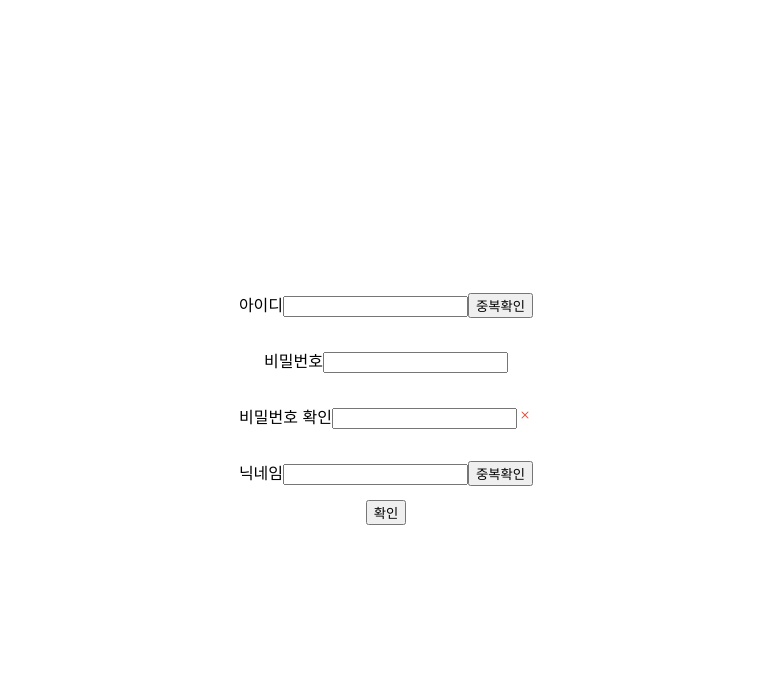
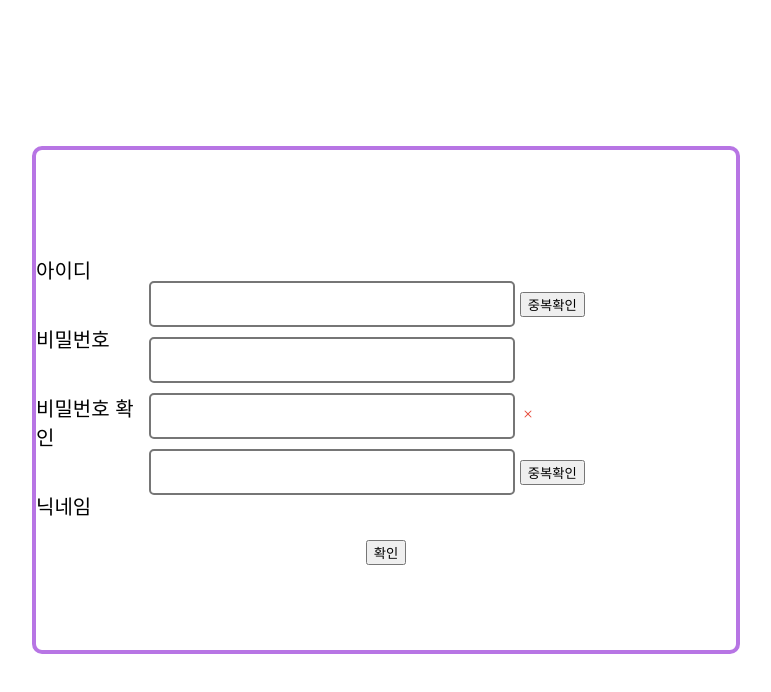
Before and after one commit to Alcoholic-project/Alcoholic-Front, a React (Create React App) app: page /join in a window 1280 px wide. Shown: the top 692 px of the page, without its empty margins (254-1025 px from the left). Built offline with nearby package versions, Linux system fonts and the light colour scheme; the HTML template or start-up script is replaced by a standard one.

Commit message:
design: edit style

```diff
--- a/src/pages/Join.js
+++ b/src/pages/Join.js
@@ -1,4 +1,4 @@
-import { useEffect, useState } from 'react';
+import { useState } from 'react';
 import styled from 'styled-components';
 import { BsX, BsCheck2All } from 'react-icons/bs';
 
@@ -10,12 +10,38 @@ const Container = styled.div`
   height: 100vh;
 `;
 
-const InputBlock = styled.div``;
+const OuterBox = styled.div`
+  display: flex;
+  width: 700px;
+  height: 500px;
+  border: 4px solid #b775e4;
+  border-radius: 10px;
+  justify-content: center;
+  align-items: center;
+  flex-direction: column;
+`;
 
-const JoinInput = styled.input``;
+const InnerBox = styled.div`
+  display: flex;
+  justify-content: center;
+  align-items: center;
+`;
+
+const InputBoxes = styled.div``;
+
+const JoinInput = styled.input`
+  width: 350px;
+  height: 40px;
+  margin: 5px;
+  border-radius: 5px;
+  border: 2px solid #767676;
+  font-size: 20px;
+  padding-left: 10px;
+`;
 
 const InputName = styled.p`
   display: inline-block;
+  font-size: 20px;
 `;
 
 const CheckBtn = styled.button``;
@@ -59,30 +85,29 @@ const Join = () => {
   return (
     <>
       <Container>
-        <InputBlock>
+        <OuterBox>
+          <InnerBox>
+            <InputBoxes className="inputName">
               <InputName>아이디</InputName>
+              <InputName>비밀번호</InputName>
+              <InputName>비밀번호 확인</InputName>
+              <InputName>닉네임</InputName>
+            </InputBoxes>
+            <InputBoxes className="joinInput">
               <JoinInput name="id" onChange={onChangeInput} />
               <CheckBtn>중복확인</CheckBtn>
-        </InputBlock>
-
-        <InputBlock>
-          <InputName>비밀번호</InputName>
               <JoinInput name="pw" onChange={onChangePw} />
-        </InputBlock>
-
-        <InputBlock>
-          <InputName>비밀번호 확인</InputName>
               <JoinInput onChange={checkSamePw} />
               {checkPw ? <YesIcon /> : <NoIcon />}
-        </InputBlock>
-
-        <InputBlock>
-          <InputName>닉네임</InputName>
               <JoinInput name="name" onChange={onChangeInput} />
               <CheckBtn>중복확인</CheckBtn>
-        </InputBlock>
+            </InputBoxes>
+          </InnerBox>
 
+          <InnerBox>
             <SubmitBtn onClick={onClickSubmit}>확인</SubmitBtn>
+          </InnerBox>
+        </OuterBox>
       </Container>
     </>
   );
```
Lines whose indentation alone changed are shown as unchanged.
